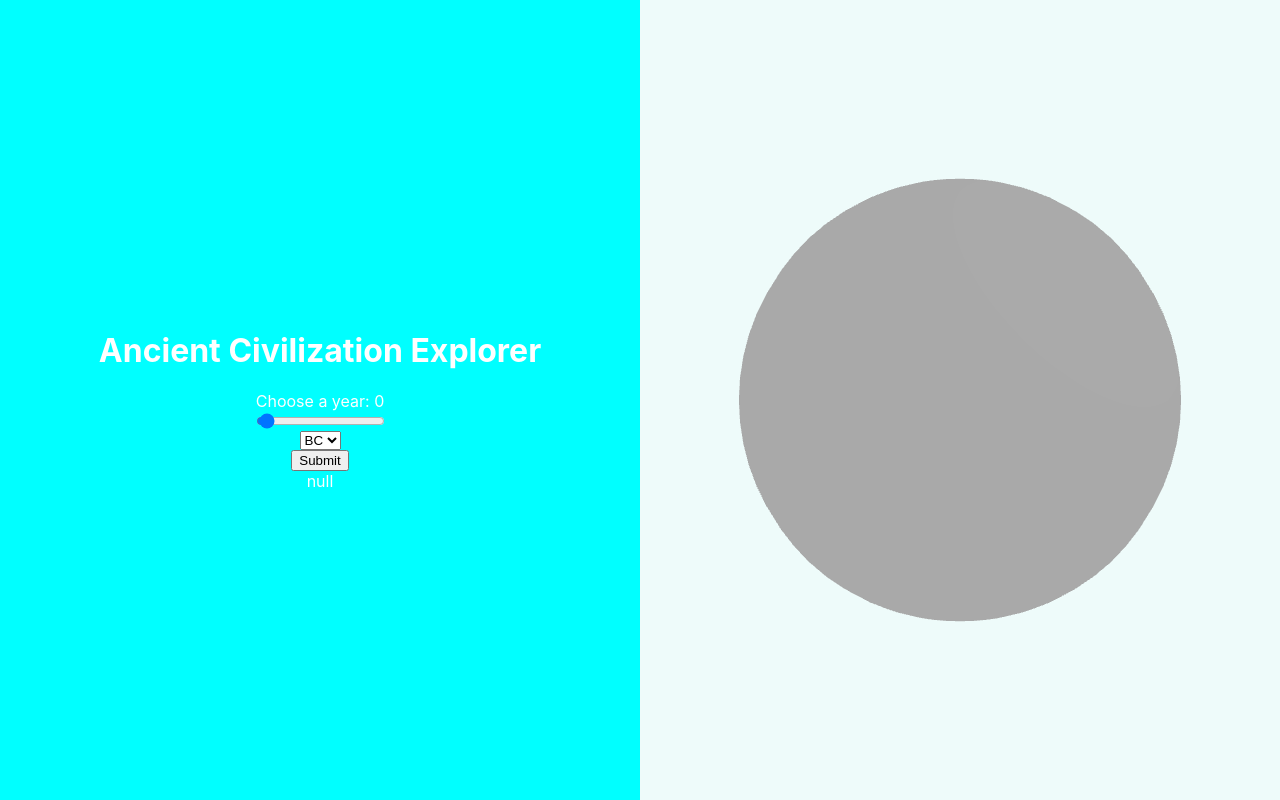
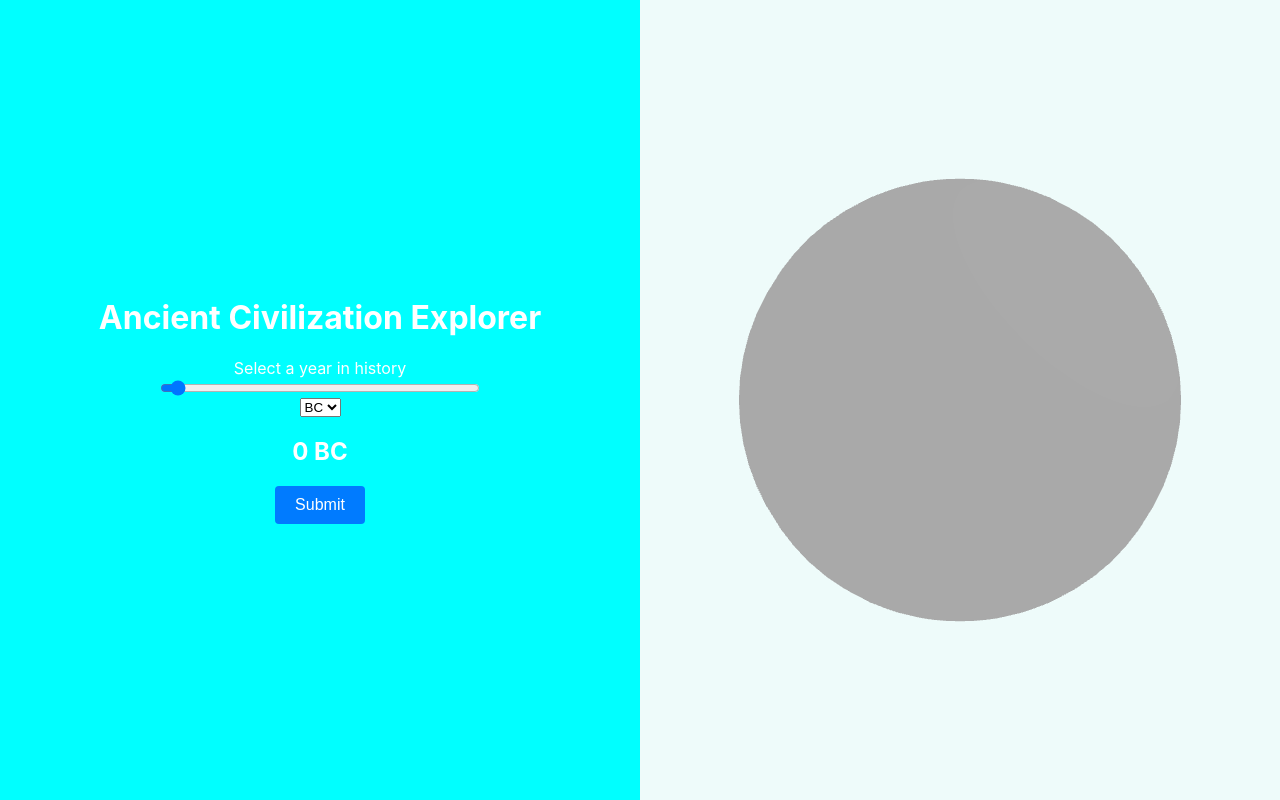
Before and after one commit to diegocaaas/ancient-civilization-visualizer, a React (Create React App) app: page / in a window 1280 px wide. Built offline with nearby package versions, Linux system fonts and the light colour scheme; the HTML template or start-up script is replaced by a standard one.

Commit message:
reform info panel

```diff
--- a/src/App.css
+++ b/src/App.css
@@ -1,5 +1,5 @@
 .App {
-  background-color: #282c34;
+  background-color: aqua;
   min-height: 100vh;
   color: white;
   display: flex;
@@ -20,6 +20,20 @@ canvas {
   position: relative;
 }
 
+.column{
+  display: flex;
+  flex-direction: column;
+  justify-content: center; /* Horizontally center the children */
+  align-items: center;
+  width: 100%;
+}
+
+.row{
+  display: flex;
+  justify-content: space-evenly;
+  width: 100%;
+}
+
 #GlobePanel{
   flex: 1;
   position: relative;
@@ -35,3 +49,50 @@ canvas {
   align-items: center;
 
 }
+
+
+
+
+/* General button styling */
+.submit-button {
+  position: relative;
+  display: inline-flex;
+  align-items: center;
+  justify-content: center;
+  padding: 10px 20px;
+  font-size: 16px;
+  color: #fff;
+  background-color: #007bff;
+  border: none;
+  border-radius: 4px;
+  cursor: pointer;
+  overflow: hidden;
+  transition: background-color 0.3s;
+}
+
+
+
+/* Text styling */
+.button-text {
+  display: inline-block;
+  opacity: 1;
+  transition: opacity 0.3s;
+}
+
+.loading-spinner {
+  width: 16px;
+  height: 16px;
+  border: 2px solid #fff;
+  border-top: 2px solid transparent;
+  border-radius: 50%;
+  animation: spin 1s linear infinite;
+}
+
+@keyframes spin {
+  0% {
+    transform: rotate(0deg);
+  }
+  100% {
+    transform: rotate(360deg);
+  }
+}
--- a/src/App.js
+++ b/src/App.js
@@ -1,6 +1,5 @@
 import './App.css';
 import Globe from './components/Globe';
-import InfoDialog from './components/InfoDialog';
 import InfoPanel from './components/InfoPanel';
 import { createContext, useState} from 'react';
 
@@ -9,6 +8,7 @@ export const CivilizationsContext = createContext();
 const CivilizationsProvider = ({ children }) => {
   const [civilizations, setCivilizations] = useState([]);
   const [pickedCivilization, setPickedCivilization] = useState(null);
+  const [isLoading, setLoading] = useState(false);
 
 
   const value = {
@@ -16,6 +16,8 @@ const CivilizationsProvider = ({ children }) => {
     setCivilizations,
     pickedCivilization,
     setPickedCivilization,
+    isLoading,
+    setLoading,
   };
 
   return (
@@ -31,7 +33,6 @@ function App() {
       <CivilizationsProvider>
         <InfoPanel/>
         <Globe/>
-        <InfoDialog/>
       </CivilizationsProvider>
     </div>
   );
--- a/src/components/Globe.js
+++ b/src/components/Globe.js
@@ -153,8 +153,6 @@ const Globe = () => {
                 if(intersects.length > 0 && civilizations.length > 0){
                     intersects[0].object.material.color.set( 0xffff00 );
                     const chosenCivilization = civilizations[parseInt(intersects[0].object.name)];
-                    console.log(parseInt(intersects[0].object.name))
-                    console.log(civilizations)
                     setPickedCivilization(chosenCivilization);
                 }
                 if(mousePositionRef.current.x !== 0){
@@ -190,7 +188,7 @@ const Globe = () => {
             onWheel={onMouseScroll}
             ref={mountRef}>
             <div id="loading-screen">
-                Loading....
+                <div className="loading-spinner"></div>
             </div>
         </div>
     );
--- a/src/components/InfoDialog.js
+++ /dev/null
@@ -1,23 +0,0 @@
-import { CivilizationsContext} from "../App";
-import { useContext, useRef } from "react";
-
-const InfoDialog = () => {
-    const { pickedCivilization, dialogRef, isDialogOpen, toggleDialog } = useContext(CivilizationsContext);
-
-    const handleClose = () => {
-        if(dialogRef.current && isDialogOpen) {
-            dialogRef.current.close();
-            toggleDialog(false);
-        }
-    }
-
-    return (
-        <dialog id="infoDialog" ref={dialogRef}>
-            {pickedCivilization && <h1> {pickedCivilization.name}</h1>}
-            {pickedCivilization && <p> {pickedCivilization.description} </p>}
-            <button onClick={handleClose}> Close</button>
-        </dialog>
-    );
-}
-
-export default InfoDialog;
--- a/src/components/InfoPanel.js
+++ b/src/components/InfoPanel.js
@@ -1,41 +1,85 @@
-import React, { useContext, useRef, useState, useEffect } from "react";
+import React, { useContext, useState } from "react";
 import { getCivilivations } from "../services/AIService";
 import { CivilizationsContext} from "../App";
+import { div } from "three/tsl";
 
 const InfoPanel = () => {
 
-    const timeEraRef = useRef("BC");
+    const [era, setEra] = useState("BC");
     const [yearOfInterest, setYearOfInterest] = useState(0);
-    const { setCivilizations, pickedCivilization, setPickedCivilization} = useContext(CivilizationsContext);
+    const [isError, setError] = useState(false);
+    const { civilizations, setCivilizations, pickedCivilization, setPickedCivilization, isLoading, setLoading} = useContext(CivilizationsContext);
 
-    const handleTimeEraSelection = (event) => {
-        timeEraRef.current = event.target.value;
+    const handleEraSelection = (event) => {
+        setEra(event.target.value);
     };
 
     const handleYearSliderChange = (event) => {
         setYearOfInterest(event.target.value);
     };
 
-    const handleOnSubmit = (event) => {
+    const handleOnSubmit = async () =>  {
+        if(!isLoading){
+            setLoading(true);
+            setPickedCivilization(null);
+            const result = await getCivilivations(yearOfInterest, era)
+            if(result.length === 0){
+                setError(true);
+            } else{
+                setCivilizations(result);
+            }
+            setLoading(false);
+        }
+    }
+
+    const handleGoBack = () => {
+        setCivilizations([]);
         setPickedCivilization(null);
-        getCivilivations(yearOfInterest, timeEraRef.current)
-        .then((result) => {
-            setCivilizations([...result]);
-        });
+        setEra("BC");
+        setYearOfInterest(0);
     }
+
 
     return <div className="InfoPanel">
         <h1> Ancient Civilization Explorer</h1>
-        <label>Choose a year: {yearOfInterest}</label>
-        <input type="range"  min="0" max="1500" step="1" onChange={handleYearSliderChange}/>
-        <select defaultValue={timeEraRef.current} onChange={handleTimeEraSelection}>
-            <option value="BC">BC</option>
-            <option value="AD">AD</option>
-        </select>
-        <button onClick={handleOnSubmit}>Submit</button>
-        {pickedCivilization && <h1> {pickedCivilization.name}</h1>}
-        {pickedCivilization && <p> {pickedCivilization.description} </p>}
-        <div> {JSON.stringify(pickedCivilization)} </div>
+        {isError ?
+            <div className="column">
+                <h3> Oops! An error occured please try again.</h3>
+                <button className="submit-button" onClick={() => setError(false)}> Try Again</button>
+            </div>
+            :
+            <div className="column">
+                {(!isLoading && civilizations.length === 0) && <label>Select a year in history</label>}
+                {(!isLoading && civilizations.length === 0) && <input style={{width: "50%"}} type="range"  min="0" max="1500" step="1" onChange={handleYearSliderChange}/>}
+                {(!isLoading && civilizations.length === 0) &&
+                    <select defaultValue={era} onChange={handleEraSelection}>
+                        <option value="BC">BC</option>
+                        <option value="AD">AD</option>
+                    </select>
+                }
+                <h2> {yearOfInterest + " " + era} </h2>
+                {(!isLoading && civilizations.length === 0) &&
+                    <button className="submit-button" onClick={handleOnSubmit}>
+                        <div className="button-text">Submit</div>
+                    </button>
+                }
+                {isLoading && <div className="loading-spinner"></div>}
+                {(!isLoading && civilizations.length > 0) &&
+                    <button className="submit-button" onClick={handleGoBack}>
+                        <div className="button-text">Go Back?</div>
+                    </button>
+                }
+            </div>
+        }
+        {pickedCivilization && <div className="column">
+            <h1> {pickedCivilization.name}</h1>
+            <div className="row">
+                <h3> Start Year: {pickedCivilization.startYear}</h3>
+                <h3> End Year: {pickedCivilization.endYear}</h3>
+            </div>
+            <p> {pickedCivilization.description} </p>
+        </div>}
+
     </div>
 }
 
--- a/src/services/AIService.js
+++ b/src/services/AIService.js
@@ -7,14 +7,13 @@ const model = genAI.getGenerativeModel({ model: "gemini-1.5-flash-8b" });
 
 export const getCivilivations = async (year, era)  => {
   const prompt =
-    `Only send me max 10 most known ancient civilizations that lived during the year ${year + ' ' + era}.
+    `Send me around 10-20 most known ancient civilizations in africa, europe, asia, americas that lived during the year ${year + ' ' + era}.
      Only send me the name of the civlization, the approximate start and end years of the civilization,
-     the approximate coordinates of their location, and a short paragraph about the civilization no more than 10 sentences.
+     the approximate coordinates of their location, and a paragraph describing about the civilization with at least 10 sentences.
      Send this data in a JSON array format with the fields being name, startYear, endYear, latitude, longitude, description.
      For the name, startYear, endYear, and description the data must be in string format.
-     For the latitude and longitude fields, only return a float with the N being positive and E being positive for reference.
-     Make sure to only pick the civilizations that are not directly close to eachother in location specifically within 10 km.
-     Also make sure these are each unique from eachother.
+     For the latitude and longitude fields, only return a float with the N being positive and E being positive for reference..
+     make sure it is a valid JSON.
   `;
 
   try{
@@ -25,7 +24,7 @@ export const getCivilivations = async (year, era)  => {
     console.log(civilizations);
     return civilizations;
   } catch(error){
-    console.log('Error fetching user data:', error);
+    console.error('Error fetching user data:', error);
     return [];
   }
 }
```
